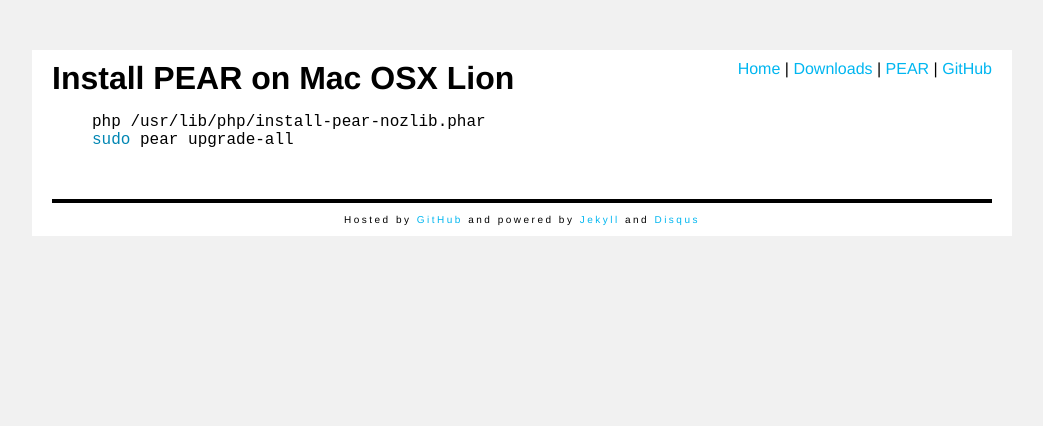
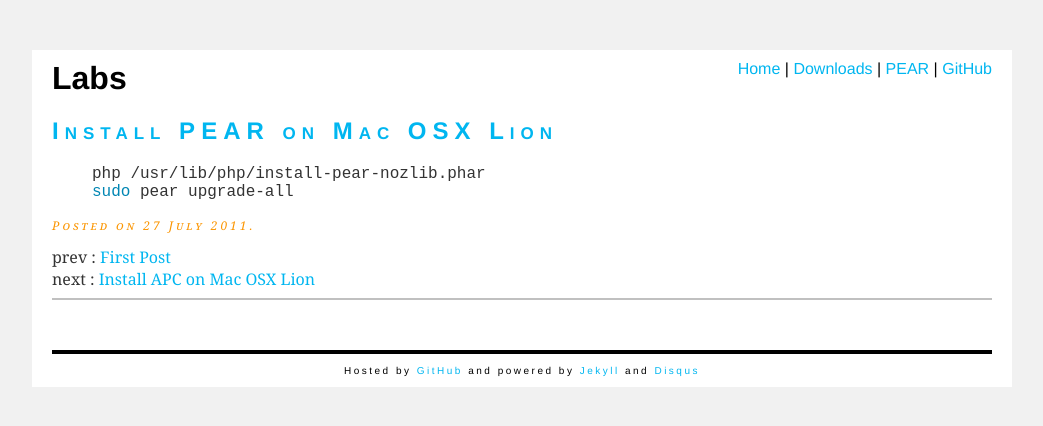
Before and after one commit to stealth35/stealth35.github.com, a Jekyll site: the page built from _posts/2011-07-27-install-pear-on-osx-lion.html, in a window 1280 px wide. Shown: the top 426 px of the page, without its empty margins (118-1161 px from the left). Built offline with Jekyll 4.4.1, drawn with Linux system fonts in a browser that asks for light colours; nearby versions of some CDN libraries; comment, search, counter and statistics services are not loaded.

Commit message:
Update post layout

```diff
--- a/_layouts/default.html
+++ b/_layouts/default.html
@@ -24,7 +24,7 @@
         <div id="content">
             <header>
                 <div id="menu"><a href="/">Home</a> | <a href="/downloads">Downloads</a> | <a href="/pear">PEAR</a> | <a href="https://github.com/stealth35">GitHub</a></div>
-                <h1>{{ page.title }}</h1>
+                <h1>Labs</h1>
             </header>
             {{ content }}
             <footer>
--- /dev/null
+++ b/_layouts/post.html
@@ -0,0 +1,29 @@
+---
+layout: default
+---
+
+<article id="post">
+    <h2><a href="{{ page.url }}">{{ page.title }}</a></h2>
+    {{ content }}
+    <p class="date"><em>Posted on {{ page.date | date_to_long_string }}.</em></p>
+	{% if page.previous %}
+	<div id="previous">prev : <a href="{{ page.previous.url }}">{{ page.previous.title }}</a></div>
+	{% endif %}
+
+	{% if page.next %}
+	<div id="next">next : <a href="{{ page.next.url }}">{{ page.next.title }}</a></div>
+	{% endif %}
+
+	<hr />
+	<div id="disqus_thread"></div>
+	<script type="text/javascript">
+	    var disqus_shortname = 'stealth35';
+	    var disqus_identifier = '{{ post.url }}';
+	    var disqus_url = '{{ site.url }}{{ post.url }}';
+	    (function() {
+	        var dsq = document.createElement('script'); dsq.type = 'text/javascript'; dsq.async = true;
+	        dsq.src = 'http://' + disqus_shortname + '.disqus.com/embed.js';
+	        (document.getElementsByTagName('head')[0] || document.getElementsByTagName('body')[0]).appendChild(dsq);
+	    })();
+	</script>
+</article>
--- a/_posts/2011-03-20-first-post.html
+++ b/_posts/2011-03-20-first-post.html
@@ -1,5 +1,5 @@
 ---
-layout: default
+layout: post
 title: First Post
 ---
 
--- a/_posts/2011-07-27-install-pear-on-osx-lion.html
+++ b/_posts/2011-07-27-install-pear-on-osx-lion.html
@@ -1,5 +1,5 @@
 ---
-layout: default
+layout: post
 title: Install PEAR on Mac OSX Lion
 ---
 
--- a/_posts/2011-07-28-install-apc-on-osx-lion.html
+++ b/_posts/2011-07-28-install-apc-on-osx-lion.html
@@ -1,5 +1,5 @@
 ---
-layout: default
+layout: post
 title: Install APC on Mac OSX Lion
 ---
 
--- a/stylesheets/master.css
+++ b/stylesheets/master.css
@@ -27,6 +27,9 @@ a:hover {
 }
 h1 {
 	margin:0;
+}
+hr {
+	border:1px solid #C0C0C0;
 }
 article {
 	font-family:Georgia,"Bitstream Charter",serif;
```
Also changed, not shown: index.html (+0 -12 lines).
